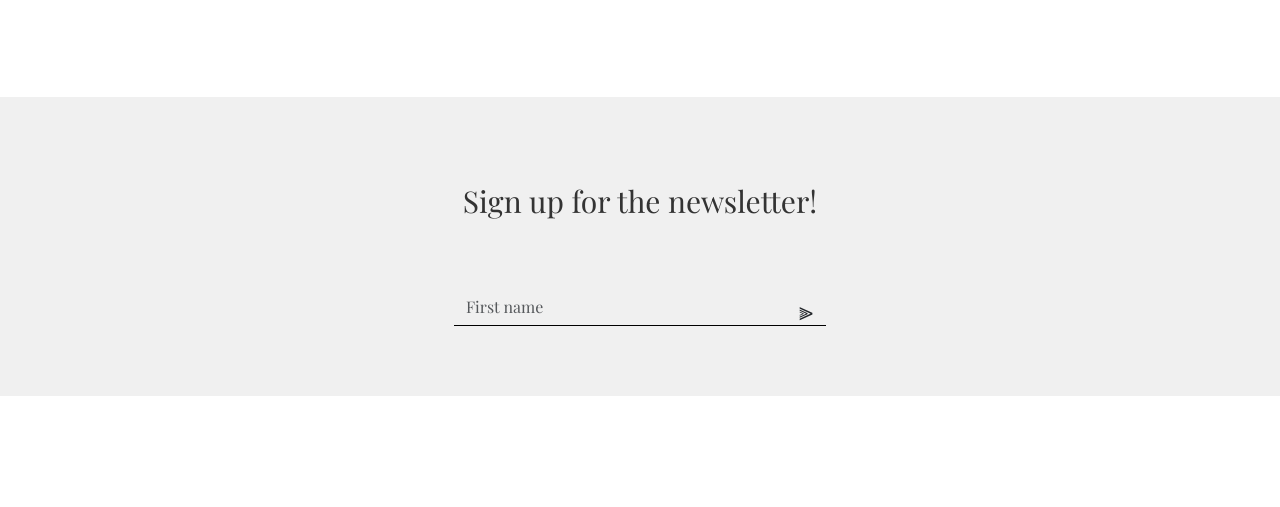
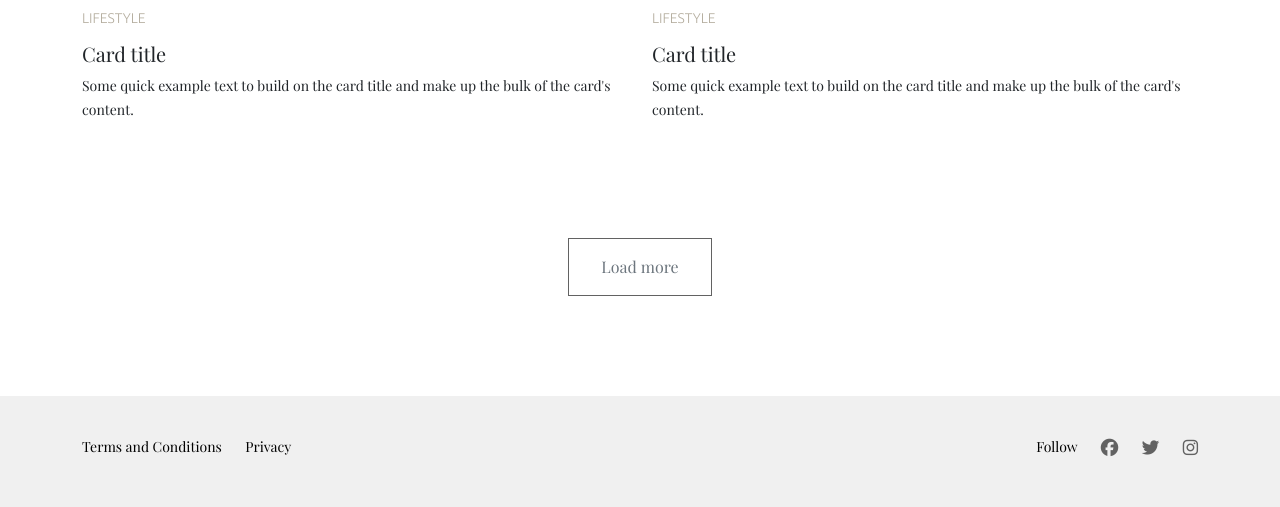
Before and after one commit to RaccoonskY/bootstrap-layout-example, a website: page index.html in a window 1280 px wide. Shown: the part 2569-3076 px from the top of the page. Before the commit the page ends 2965 px from the top, so only its background shows below. Drawn offline with nearby package versions, Linux system fonts and the light colour scheme.

Commit message:
add footer

```diff
--- a/css/style.css
+++ b/css/style.css
@@ -12,10 +12,12 @@ img{
 
 a{
     color: #b4ad9e;
+    text-decoration: none;
 }
 
 a:hover{
     color: #898377;
+
 }
 
 p{
@@ -145,3 +147,23 @@ header .nav-item a:hover::after{
     font-size: 25px;
 
 }
+
+footer{
+    background-color: #f0f0f0;
+    padding: 40px 0;
+    color: #000;
+}
+
+.footer-left{
+    margin-bottom: 10px;
+}
+
+.footer-left a{
+    color: #000;
+    margin-right: 20px;
+}
+
+.footer-right a{
+    color: #626262;
+    margin-left: 20px ;
+}
--- a/index.html
+++ b/index.html
@@ -80,6 +80,25 @@
         </div>
     </div>
 
+    <section class="sign-up">
+        <div class="container">
+            <div class="row">
+                <div class="col">
+                    <h3 class="text-center">Sign up for the newsletter!</h3>
+                    <form>
+                        <div class="form-row">
+                            <div class="col-lg-4 offset-lg-4 col-md-6 offset-md-3 form-input">
+                              <input type="email" class="form-control" placeholder="First name" aria-label="Enter your email">
+                              <button class="btn" type="submit">⫸</button>
+                            </div>
+                        </div>
+                    </form>
+
+                </div>
+            </div>
+        </div>
+    </section>
+
     <div class="grid-posts">
         <div class="container">
             <div class="row">
@@ -133,25 +152,26 @@
         </div>
     </div>
 
-    <section class="sign-up">
+
+
+    <footer>
         <div class="container">
-            <div class="row">
-                <div class="col">
-                    <h3 class="text-center">Sign up for the newsletter!</h3>
-                    <form>
-                        <div class="form-row">
-                            <div class="col-lg-4 offset-lg-4 col-md-6 offset-md-3 form-input">
-                              <input type="email" class="form-control" placeholder="First name" aria-label="Enter your email">
-                              <button class="btn" type="submit">⫸</button>
-                            </div>
-                        </div>
-                    </form>
-
+            <div class="d-sm-flex justify-content-between">
+                <div class="footer-left ">
+                    <a href="">Terms and Conditions</a>
+                    <a href="">Privacy</a>
+                </div>
+                <div class="footer-right">
+                    <span>Follow</span>
+                    <a href=""><i class="fa-brands fa-facebook fa-lg"></i></a>
+                    <a href=""><i class="fa-brands fa-twitter fa-lg"></i></a>
+                    <a href=""><i class="fa-brands fa-instagram fa-lg"></i></i></a>
                 </div>
             </div>
         </div>
-    </section>
+    </footer>
 
+    <script src="https://kit.fontawesome.com/d1553f90ca.js" crossorigin="anonymous"></script>
     <script src="js/jquery-3.7.1.min.js"></script>
     <script src="bootstrap/js/bootstrap.min.js"></script>
     <script src="js/main.js"></script>
```
